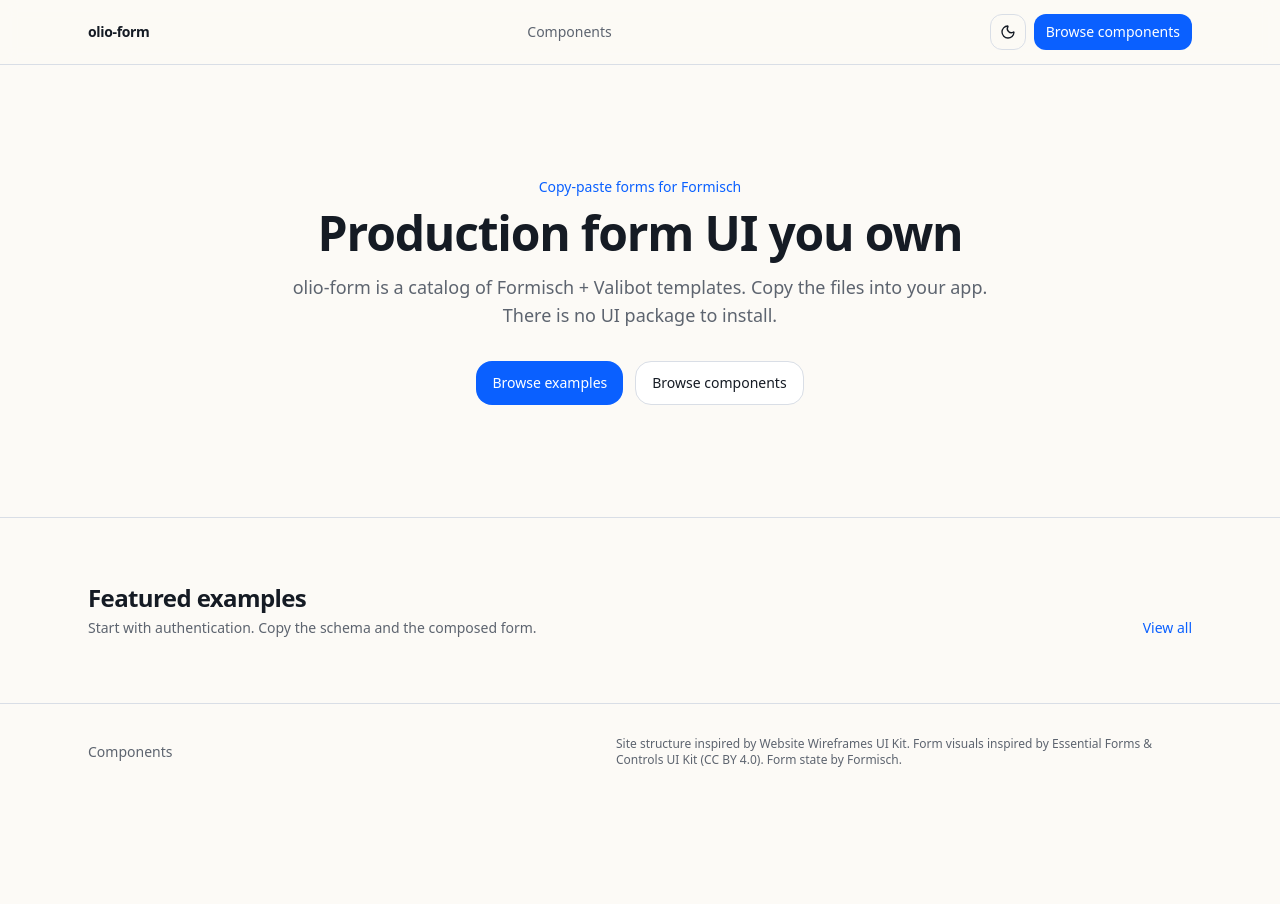
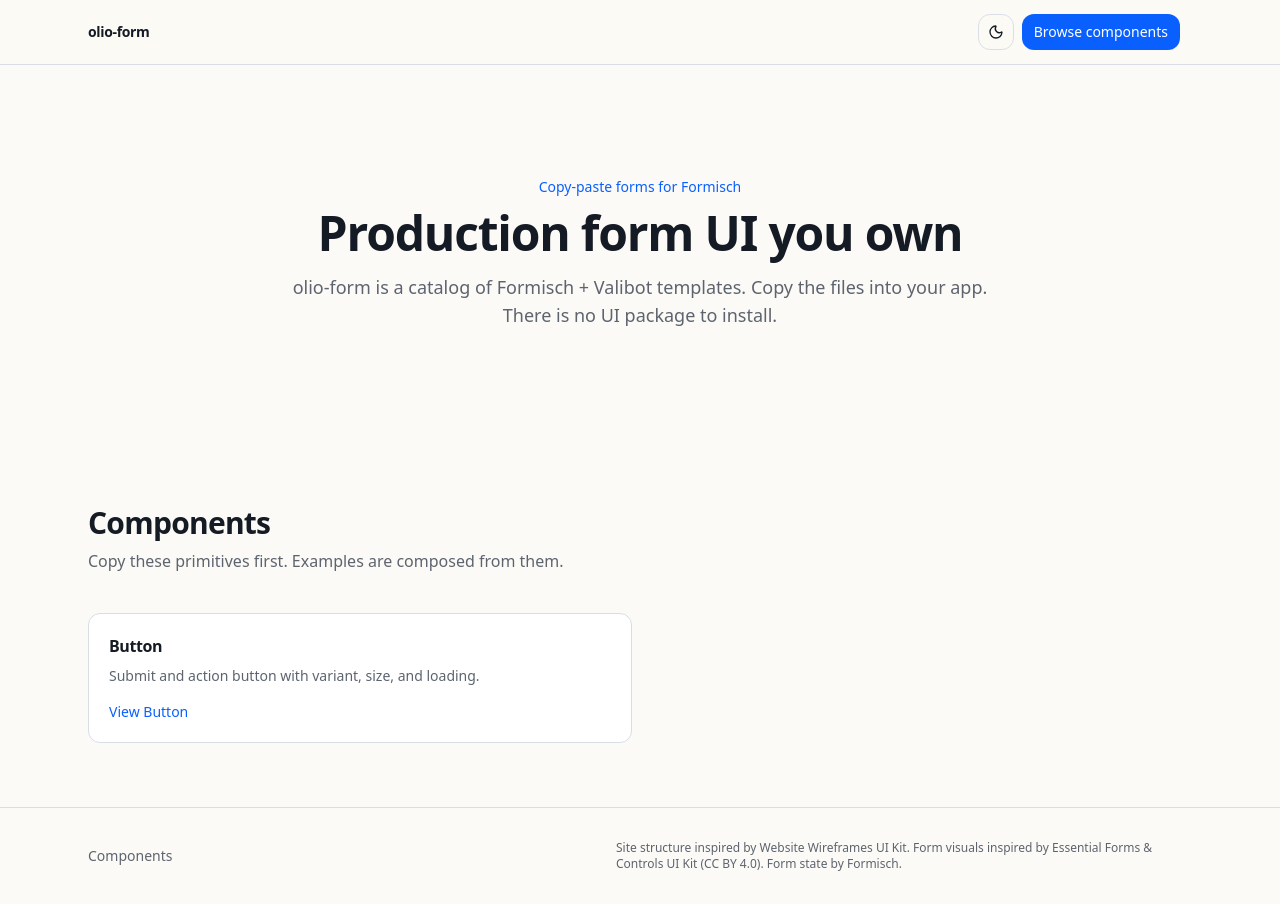
Before and after one commit to ChenHaoJie9527/olio-form, a React (Vite) app: page / in a window 1280 px wide. Before the commit the page ends 800 px from the top, so only its background shows below. Built offline with nearby package versions, Linux system fonts and the light colour scheme.

Commit message:
feat: Adjust the Homepage Layout

```diff
--- a/src/site/layout.tsx
+++ b/src/site/layout.tsx
@@ -41,7 +41,7 @@
             olio-form
           </Link>
 
-          <nav className="hidden items-center justify-center gap-6 md:flex">
+          {/* <nav className="hidden items-center justify-center gap-6 md:flex">
             {headerLinks.map((item) => (
               <NavLink
                 key={item.href}
@@ -58,9 +58,9 @@
                 {item.title}
               </NavLink>
             ))}
-          </nav>
+          </nav> */}
 
-          <div className="flex items-center gap-2">
+          <div className="flex items-center justify-end gap-2">
             <button
               type="button"
               className="inline-flex size-9 items-center justify-center rounded-md border border-border"
--- a/src/site/pages/home.tsx
+++ b/src/site/pages/home.tsx
@@ -1,9 +1,10 @@
-import { Link } from "react-router";
+import { componentCatalog } from "@/site/nav";
+import { CatalogCard } from "@/site/shared/catalog";
 
 export function HomePage() {
   return (
     <>
-      <section className="border-b border-border">
+      <section>
         <div className="mx-auto max-w-3xl px-4 py-20 text-center md:px-6 md:py-28">
           <p className="text-sm font-medium text-primary">Copy-paste forms for Formisch</p>
           <h1 className="mt-3 text-4xl font-semibold tracking-tight md:text-5xl">
@@ -13,34 +14,17 @@
             olio-form is a catalog of Formisch + Valibot templates. Copy the files into your app.
             There is no UI package to install.
           </p>
-          <div className="mt-8 flex flex-wrap items-center justify-center gap-3">
-            <Link
-              to="/examples"
-              className="inline-flex h-11 items-center rounded-lg bg-primary px-4 text-sm font-medium text-primary-foreground hover:bg-primary/90"
-            >
-              Browse examples
-            </Link>
-            <Link
-              to="/components"
-              className="inline-flex h-11 items-center rounded-lg border border-border bg-card px-4 text-sm font-medium text-foreground hover:bg-muted"
-            >
-              Browse components
-            </Link>
-          </div>
         </div>
       </section>
-
-      <section className="mx-auto max-w-6xl px-4 py-16 md:px-6">
-        <div className="flex items-end justify-between gap-4">
-          <div>
-            <h2 className="text-2xl font-semibold tracking-tight">Featured examples</h2>
-            <p className="mt-1 text-sm text-muted-foreground">
-              Start with authentication. Copy the schema and the composed form.
-            </p>
-          </div>
-          <Link to="/examples" className="hidden text-sm font-medium text-primary sm:inline">
-            View all
-          </Link>
+      <section className="mx-auto max-w-6xl px-4 py-12 md:px-6 md:py-16">
+        <h2 className="text-3xl font-semibold tracking-tight">Components</h2>
+        <p className="mt-2 max-w-2xl text-muted-foreground">
+          Copy these primitives first. Examples are composed from them.
+        </p>
+        <div className="mt-10 grid gap-4 sm:grid-cols-2">
+          {componentCatalog.map((item) => (
+            <CatalogCard key={item.href} item={item} />
+          ))}
         </div>
       </section>
     </>
```
